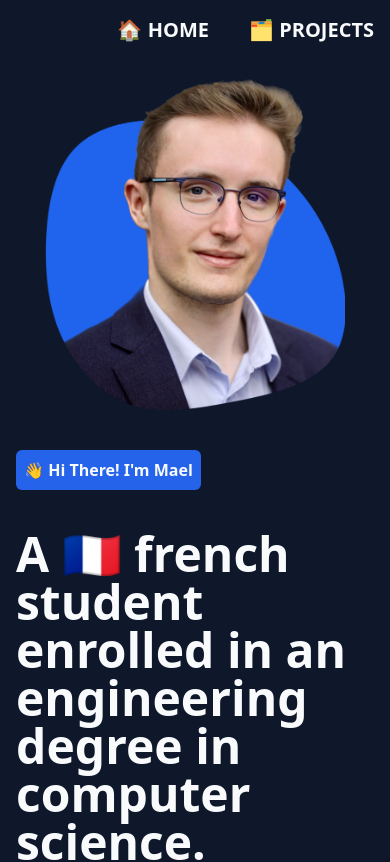
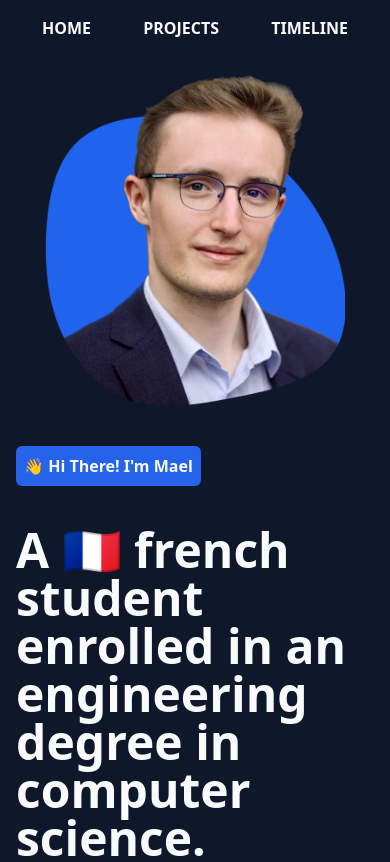
Before and after one commit to Pixselve/maelkerichard, a SvelteKit app: page / in a window 390 px wide. Shown: the top 862 px of the page. Built offline with nearby package versions, Linux system fonts and the light colour scheme.

Commit message:
fix: responsive

```diff
--- a/src/routes/+layout.svelte
+++ b/src/routes/+layout.svelte
@@ -55,9 +55,10 @@ import { JsonLd, MetaTags } from 'svelte-meta-tags';
 
 <main class='min-h-screen bg-slate-900 flex flex-col'>
 	<nav class='text-slate-50 p-4'>
-		<div class='flex justify-end space-x-10 max-w-6xl m-auto'>
-			<a class='text-xl font-bold uppercase' href='/'>🏠 Home</a>
-			<a class='text-xl font-bold uppercase' href='/projects'>🗂️ Projects</a>
+		<div class='flex justify-around sm:justify-end sm:space-x-10 max-w-6xl m-auto'>
+			<a class='sm:text-xl font-bold uppercase' href='/'>Home</a>
+			<a class='sm:text-xl font-bold uppercase' href='/projects'>Projects</a>
+			<a class='sm:text-xl font-bold uppercase' href='/timeline'>Timeline</a>
 		</div>
 	</nav>
 
```
